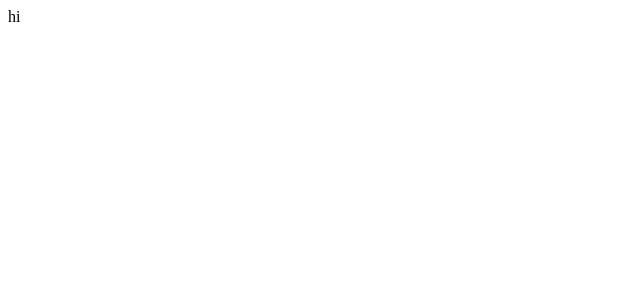
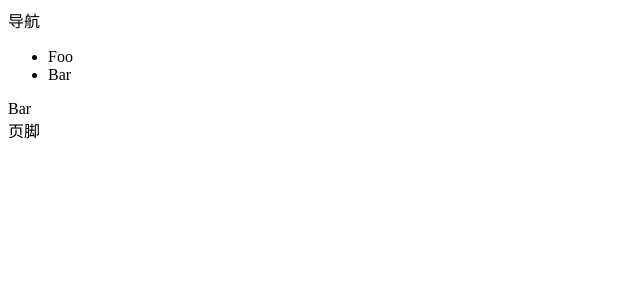
Before and after one commit to lanzifang/mangosteen, a Vue app: page /#/about in a window 1280 px wide. Shown: the top 300 px of the page, without its empty margins (0-640 px from the left). Built offline with nearby package versions, Linux system fonts and the light colour scheme.

Commit message:
引入vue-router4

```diff
--- a/package.json
+++ b/package.json
@@ -8,11 +8,13 @@
     "preview": "vite preview"
   },
   "dependencies": {
-    "vue": "3.2.31"
+    "vue": "3.2.31",
+    "vue-router": "4.3.0"
   },
   "devDependencies": {
     "@types/react": "18.2.61",
     "@vitejs/plugin-vue": "2.3.1",
+    "@vitejs/plugin-vue-jsx": "1.3.9",
     "typescript": "4.6.3",
     "vite": "2.9.1",
     "vue-tsc": "0.29.8"
--- /dev/null
+++ b/src/App.tsx
@@ -0,0 +1,24 @@
+import { defineComponent } from "vue";
+import {RouterView} from "vue-router"
+
+export const App=defineComponent({
+    setup(){
+        return ()=>
+        <>
+        <header>导航
+            <ul>
+                <li>
+                    <router-link to="/">Foo</router-link>
+                </li>
+                <li>
+                    <router-link to="/about">Bar</router-link>
+                </li>
+            </ul>
+        </header>
+        <div>
+            <RouterView/>
+        </div>
+        <footer>页脚</footer>
+        </>
+    }
+})
--- a/src/App.vue
+++ /dev/null
@@ -1,5 +0,0 @@
-<template>
-  <div>
-    hi
-  </div>
-</template>
--- a/src/main.ts
+++ b/src/main.ts
@@ -1,4 +1,19 @@
 import { createApp } from 'vue'
-import App from './App.vue'
+import { App } from './App'
+import { Foo } from './views/Foo'
+import { Bar } from './views/Bar'
+import { createRouter,createWebHashHistory } from 'vue-router'
 
-createApp(App).mount('#app')
+const routes=[
+    {path:'/',component:Foo},
+    {path:'/about',component:Bar},
+]
+
+const router=createRouter({
+    history:createWebHashHistory(),
+    routes,
+})
+
+const app=createApp(App)
+app.use(router)
+app.mount('#app')
--- /dev/null
+++ b/src/views/Bar.tsx
@@ -0,0 +1,9 @@
+import { defineComponent } from "vue";
+
+export const Bar= defineComponent({
+    setup:(props,context)=>{
+        return()=>(
+            <div>Bar</div>
+        )
+    }
+})
--- /dev/null
+++ b/src/views/Foo.tsx
@@ -0,0 +1,9 @@
+import { defineComponent } from "vue";
+
+export const Foo= defineComponent({
+    setup:(props,context)=>{
+        return()=>(
+            <div>Foo</div>
+        )
+    }
+})
--- a/vite.config.ts
+++ b/vite.config.ts
@@ -1,7 +1,14 @@
 import { defineConfig } from 'vite'
 import vue from '@vitejs/plugin-vue'
+import  vueJsx  from '@vitejs/plugin-vue-jsx';
 
 // https://vitejs.dev/config/
 export default defineConfig({
-  plugins: [vue()]
+  plugins: [
+    vue(),
+    vueJsx({
+      transformOn:true,
+      mergeProps:true
+    })
+  ]
 })
```
Also changed, not shown: 1 other file (tests, documents, lock files or other folders).
